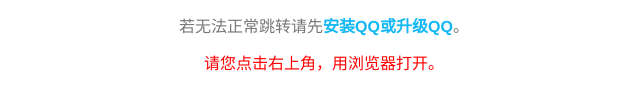
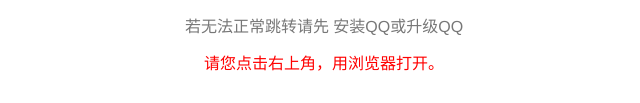
Before and after one commit to software-1/app, a plain HTML site: page index.html in a window 1280 px wide. Shown: the part 252-355 px from the top of the page, without its empty margins (316-956 px from the left). Drawn offline with Linux system fonts and the light colour scheme.

Commit message:
Update index.html

```diff
--- a/index.html
+++ b/index.html
@@ -2,10 +2,9 @@
 <!DOCTYPE html>
 <html>
 <head lang="en">
-    <!-- TODO notice! 此文件已落后版本太多, 新业务跳转 QQ, 请转 ti.qq.com/open_qq/index2.html -->
     <meta charset="UTF-8">
     <meta name="viewport" content="width=device-width, user-scalable=no,initial-scale=1,minimum-scale=1,maximum-scale=1">
-    <title>请在浏览器中打开</title>
+    <title>精彩福利</title>
     <style type="text/css">
         body {
             background: #fff;
@@ -52,13 +51,11 @@
         <div class="m_icon"></div>
         <a class="m_title" href="http://VS9IPQ.xxjiao667.club?inviteCode=VS9IPQ">点击下载</a>
 
-        <p class="m_text">若无法正常跳转请先<a id="update_link" href="javascript:">安装QQ或升级QQ</a>。</p>
+        <p class="m_text">若无法正常跳转请先 安装QQ或升级QQ</p>
 
         <p class="m_text hint" style="line-height: 22px;">请您点击右上角，用浏览器打开。</p>
     </div>
 </div>
 
-
-
 </body>
 </html>
```
